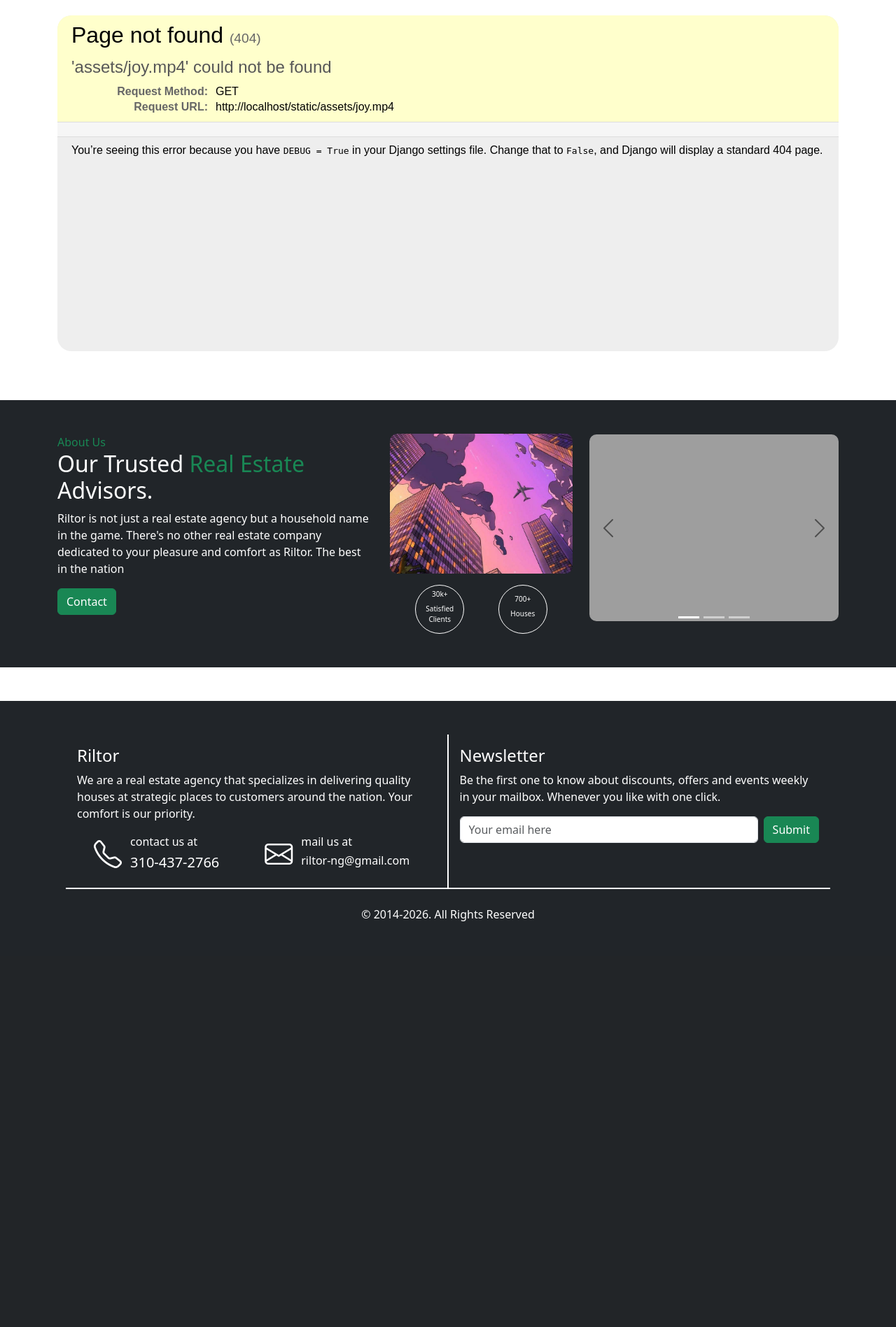
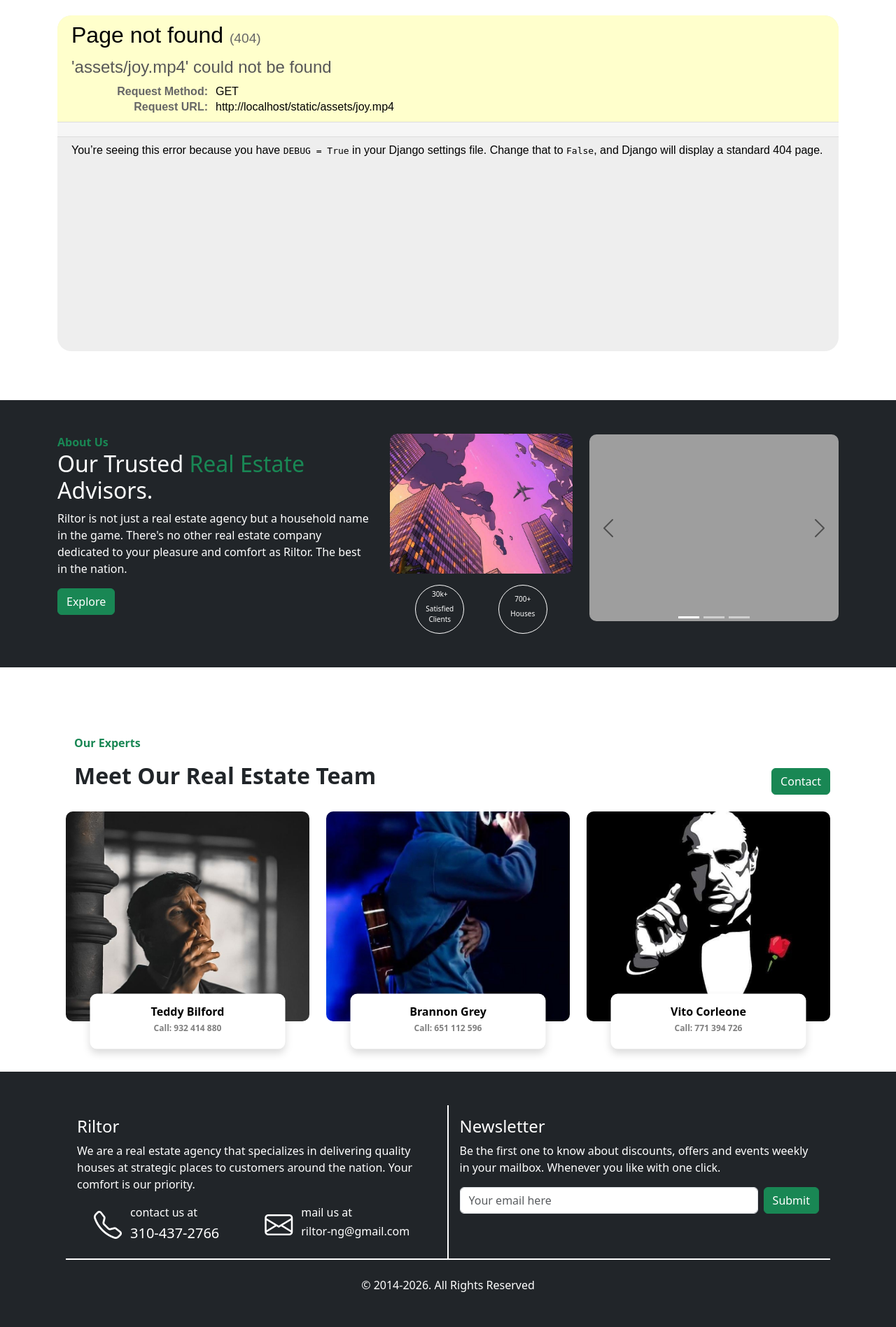
Before and after one commit to LilRex22/Django-Real-Estate-website, a Django app: page /about_us/ in a window 1280 px wide. Shown: the part 1019-2916 px from the top of the page at 70% size. Before the commit the page ends 2336 px from the top, so only its background shows below. Run offline with Django 5.2, Linux system fonts and the light colour scheme; some libraries are stand-ins or nearby versions; grey boxes are pictures that could not be loaded.

Commit message:
finished the about page

```diff
--- a/static/css/styles.css
+++ b/static/css/styles.css
@@ -84,3 +84,88 @@
     overflow: hidden;
     height: 30rem;
 }
+.team-img {
+    height: 300px;
+    width: 100%;
+    object-fit: cover;
+    border-radius: 10px;
+}
+
+@media (max-width: 767.98px) {
+    .team-img {
+        height: 300px;
+    }
+    .expert-badge {
+        top: 140px !important;
+        min-width: 90px;
+        font-size: 12px;
+    }
+}
+.expert-badge {
+    position: absolute;
+    bottom: 0;
+    left: 50%;
+    transform: translate(-50%, 50%);
+    width: 80%;
+    background: white;
+    text-align: center;
+    border-radius: 8px;
+    box-shadow: 0 6px 12px rgba(0,0,0,0.15);
+    font-size: 12px;
+    z-index: 2;
+}
+/* Base style for expert-badge */
+.expert-badge {
+    position: absolute;
+    left: 50%;
+    bottom: 0;
+    transform: translate(-50%, 50%);
+    width: 80%;
+    min-width: 140px;
+    max-width: 90%;
+    background: white;
+    text-align: center;
+    border-radius: 10px;
+    box-shadow: 0 6px 12px rgba(0,0,0,0.15);
+    font-size: 14px;
+    z-index: 2;
+    padding: 0.5rem 0.25rem;
+}
+
+/* Medium screens (tablets) */
+@media (max-width: 1199.98px) and (min-width: 768px) {
+    .expert-badge {
+        width: 80%;
+        font-size: 14px;
+        bottom: 10px;
+        min-width: 140px;
+        padding: 0.5rem 0.25rem;
+        max-height: 100px;
+
+    }
+}
+
+/* Small screens (phones) */
+@media (max-width: 767.98px) {
+    .expert-badge {
+        width: 90%;
+        font-size: 13px;
+        bottom: 0;
+        min-width: 100px;
+        padding: 0.4rem 0.2rem;
+        max-height: 100px;
+
+    }
+}
+
+/* Extra small screens */
+@media (max-width: 400px) {
+    .expert-badge {
+        width: 98%;
+        font-size: 12px;
+        min-width: 80px;
+        padding: 0.3rem 0.1rem;
+        max-height: 100px;
+
+    }
+}
--- a/templates/about.html
+++ b/templates/about.html
@@ -51,14 +51,14 @@
     <div class="container text-white">
         <div class="row">
             <div class="col-lg-5">
-                <span class="text-success">About Us</span>
+                <span class="text-success fw-bold">About Us</span>
                 <h2>Our Trusted <span class="text-success">Real Estate</span><br>Advisors.</h2>
                 <p>
                     Riltor is not just a real estate agency but a household name
                     in the game. There's no other real estate company dedicated to
-                    your pleasure and comfort as Riltor. The best in the nation
+                    your pleasure and comfort as Riltor. The best in the nation.
                 </p>
-                <a href="" class="btn btn-success">Contact</a>
+                <a href="" class="btn btn-success">Explore</a>
             </div>
 
             <div class="col-lg-3 my-5 my-lg-0">
@@ -133,4 +133,45 @@
 </section>
 
 
+<!-- section for meet our real estate team -->
+<section class="my-5">
+    <div class="container">
+
+        <div class="container d-flex justify-content-between align-items-end">
+            <div class="container">
+                <p class="text-success fw-bold">Our Experts</p>
+                <h2 class="fw-bold">Meet Our Real Estate Team</h2>
+            </div>
+
+            <a href="" class="btn btn-success">Contact</a>
+        </div>
+
+        <div class="container mt-4">
+            <div class="row justify-content-center">
+                <div class="col-lg-4 mb-4 position-relative d-flex flex-column align-items-center mt-4 mt-lg-0"">
+                    <img src="{% static 'assets/shelby.jpg' %}" alt="experts" class="img-fluid team-img" />
+                    <div class="badge text-black position-absolute w-75 d-flex flex-column align-items-center expert-badge">
+                        <h6 class="mt-2 fw-bold">Teddy Bilford</h6>
+                        <p style="font-size: 12px; color: grey;">Call: 932 414 880</p>
+                    </div>
+                </div>
+                <div class="col-lg-4 mb-4 position-relative d-flex flex-column align-items-center mt-4 mt-lg-0"">
+                    <img src="{% static 'assets/withuke.jpg' %}" alt="experts" class="img-fluid team-img" />
+                    <div class="badge text-black position-absolute w-75 d-flex flex-column align-items-center expert-badge">
+                        <h6 class="mt-2 fw-bold">Brannon Grey</h6>
+                        <p style="font-size: 12px; color: grey;">Call: 651 112 596</p>
+                    </div>
+                </div>
+                <div class="col-lg-4 mb-4 position-relative d-flex flex-column align-items-center mt-4 mt-lg-0"">
+                    <img src="{% static 'assets/corleone.jpg' %}" alt="experts" class="img-fluid team-img" />
+                    <div class="badge text-black position-absolute w-75 d-flex flex-column align-items-center expert-badge">
+                        <h6 class="mt-2 fw-bold">Vito Corleone</h6>
+                        <p style="font-size: 12px; color: grey;">Call: 771 394 726</p>
+                    </div>
+                </div>
+            </div>
+        </div>
+    </div>
+</section>
+
 {% endblock %}
```
Also changed, not shown: templates/home.html (+5 -5 lines), static/assets/corleone.jpg (added), static/assets/shelby.jpg (added), static/assets/withuke.jpg (added).
